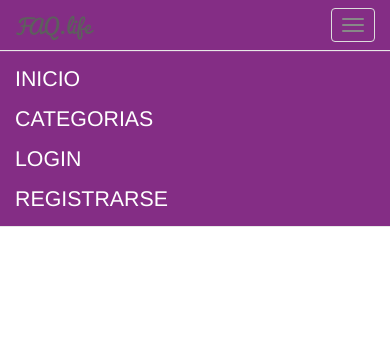
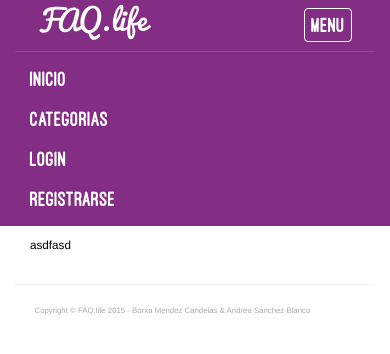
Before and after one commit to asblanco/FAQ.life, a PHP site: page /categorias.html in a window 390 px wide, after a click on "Menu". Shown: the top 354 px of the page. Run offline with PHP 8.4, Linux system fonts and the light colour scheme; some libraries are stand-ins or nearby versions.

Commit message:
Cabeceras
Todas as cabeceras funcionan ben.
Faltaría colocar o logo na cabecera principal.

```diff
--- a/categorias.html
+++ b/categorias.html
@@ -6,7 +6,8 @@
         <meta name="viewport" content="width=device-width, initial-scale=1"> <!-- Mobile first -->
         <meta name="author" content="Borxa Mendez Candeias & Andrea Sanchez Blanco">
 
-    <title>FAQ.life</title>
+        <title>FAQ.life</title> <!-- Titulo de la pestaña -->
+        <link rel="shortcut icon" href="img/logo.ico"/> <!-- Icono de la pestaña -->
 
         <!-- Bootstrap CSS-->
         <link rel="stylesheet" href="https://maxcdn.bootstrapcdn.com/bootstrap/3.3.5/css/bootstrap.min.css">
@@ -16,64 +17,50 @@
         <link href="css/fonts.css" rel="stylesheet" type="text/css">
     </head>
 
+    <!-- Cabecera -->
     <body>
-    <!-- Navigation -->
-    <nav class="navbar navbar-default navbar-fixed-top">
-        <div class="container-fluid">
-            <!-- Brand and toggle get grouped for better mobile display -->
-            <div class="navbar-header page-scroll">
-                <button type="button" class="navbar-toggle" data-toggle="collapse" data-target="#navbar-collapse1">
-                    <span class="sr-only">Toggle navigation</span>
-                    <span class="icon-bar"></span>
-                    <span class="icon-bar"></span>
-                    <span class="icon-bar"></span>
+<!--        <div class="parent-head">-->
+            <!-- Barra de navegacion -->
+            <nav class="parent-head col-xs-12 col-sm-12 col-md-12 navbar navbar-index">
+                <!-- div con el titulo y el icono en modo movil -->
+                <div class="col-md-2 navbar-header page-scroll">
+                    <button type="button" class="navbar-toggle2 botton-menu" data-toggle="collapse" data-target="#navbar-collapse1">
+                        <span class="text-menu-toggle osSansFont-menu">Menu</span>
                     </button>
-                <a class="navbar-brand pacificoFont" href="index.html">FAQ.life</a>
+                    <a class="navbar-brand pacificoFont-menu" href="index.html">FAQ.life</a>
                 </div>
-
-            <div class="collapse navbar-collapse" id="navbar-collapse1">
-                <ul class="nav navbar-nav navbar-right">
-                    <li>
-                        <a href="index.html">Inicio</a>
-                    </li>
-                    <li>
-                        <a href="categorias.html">Categorias</a>
-                    </li>
-                    <li>
-                        <a href="login.html">Login</a>
-                    </li>
-                    <li>
-                        <a href="registro.html">Registrarse</a>
-                    </li>
+                <!-- div con la lista de navegacion -->
+                <div class="col-md-10 collapse navbar-collapse navbar-right" id="navbar-collapse1">
+                    <ul class="nav navbar-nav navbar-right osSansFont">
+                        <li><a href="index.html">Inicio</a></li>
+                        <li><a href="categorias.html">Categorias</a></li>
+                        <li><a href="login.html">Login</a></li>
+                        <li><a href="registro.html">Registrarse</a></li>
                     </ul>
-            </div>
-
                 </div>
             </nav>
 
-    <!-- Page Header -->
-    <header>
-
-    </header>
-
-    <!-- Main Content -->
-
+        <!-- Contenido Principal -->
+        <div class="col-xs-12 col-sm-12 col-md-12">
+            <div class="row"><p></p></div> <!-- div superior de separacion -->
+            <div class="col-sm-2 col-md-2 hidden-phone"></div>
+            <div class="col-xs-12 col-sm-8 col-md-8">
+                <p>asdfasd</p>
+            </div>
+            <div class="col-sm-2 col-md-2 hidden-phone"></div>
+        </div>
+    </body>
 
     <!-- Footer -->
-    <footer>
-        <div class="container">
-            <div class="row">
-                <div class="col-lg-8 col-lg-offset-2 col-md-10 col-md-offset-1">
-                    <p class="copyright text-muted">Copyright &copy; FAQ.life 2015</p>
+    <!-- Footer -->
+    <div class="col-xs-12 col-sm-12 col-md-12">
+        <hr class="small">
+        <p class="autores">Copyright &copy; FAQ.life 2015 - Borxa Mendez Candeias & Andrea Sanchez Blanco</p>
     </div>
-            </div>
-        </div>
-    </footer>
-
 
     <!-- jQuery (necessary for Bootstrap's JavaScript plugins) -->
     <script src="https://ajax.googleapis.com/ajax/libs/jquery/1.11.3/jquery.min.js"></script>
     <!-- Bootstrap JavaScript -->
     <script src="https://maxcdn.bootstrapcdn.com/bootstrap/3.3.5/js/bootstrap.min.js"></script>
-  </body>
+
 </html>
--- a/css/fonts.css
+++ b/css/fonts.css
@@ -1,6 +1,11 @@
 @font-face {
     font-family: "pacifico";
     src: url(../fonts/Pacifico.otf);
+}
+
+.pacificoFont-menu {
+    font-family: "pacifico";
+    font-size: 2em;;
 }
 
 .pacificoFont {
@@ -58,6 +63,11 @@
     src: url(../fonts/OstrichSans-Heavy.otf);
 }
 
+.osSansFont-menu {
+    font-family: "OstrichSans-Heavy";
+    font-size: 1.5em;
+}
+
 .osSansFont {
     font-family: "OstrichSans-Heavy";
 }
--- a/css/main.css
+++ b/css/main.css
@@ -1,16 +1,21 @@
 /*ALL PAGES*/
 .navbar {
     background-color: #842d85;
+    margin: 0px;
 }
 
-.navbar .nav > li > a {             /*Change navigation*/
+.navbar-index .nav > li > a {             /*Change navigation*/
+    background-color: transparent;
     font-size: 16pt;
     color: white;
     text-transform: uppercase;
 }
 
-.navbar .navbar-brand {     /*Change FAQ.life color*/
+a.navbar-brand {     /*Change FAQ.life color*/
+    background-color: transparent;
     color: white;
+    padding: 2vmin;
+    text-align: center;
 }
 
 /*INDEX PAGE*/
@@ -18,27 +23,64 @@
     background-color: transparent;
 }
 
+/*
 .intro-header {
-    height: 40vmin;
+    height: 50vmin;
     background-color: #842d85;
 }
+*/
 
-#parent-head{
+.parent-head {
     display: table;
     width: 100%;
-    background-size: cover;
-    background-repeat: no-repeat;
-}
-
-#child-head {
-    color: white;
-    display: table-cell;
-    vertical-align: middle;
-    align-content: center;
+    background-color: #842d85;
+    border-style: none;
+    border-radius: 0px;
 }
 
 h1 {
-    font-weight: bold;
+    color: white;
     font-size: 12vmin;
     text-align: center;
 }
+
+p {
+    color: black;
+    font-size: 3vmin;
+    text-align: justify;
+}
+
+
+.text-menu-toggle {
+    text-align: center;
+    color: white;
+    font-size: 5vmin;
+}
+
+.navbar-header2 {
+    align-items: center;
+    align-content: center;
+    align-self: center;
+}
+
+.botton-menu {
+    background-color: #842d85;
+    border-color: white;
+    position: relative;
+    float: right;
+    border: 1px solid white;
+    border-radius: 4px;
+    margin: 2vmin;
+}
+
+@media (min-width: 768px) {
+    .navbar-toggle2 {
+        display: none;
+    }
+}
+
+.autores {
+    margin: 5vmin;
+    color: darkgray;
+    font-size: 2vmin;
+}
```
Also changed, not shown: index.html (+31 -49 lines), index2.html (deleted, +0 -39 lines), login.html (+33 -46 lines), registro.html (+33 -46 lines), fonts/Pacifico.ttf (added), img/logo.ico (added). Lines whose indentation alone changed are shown as unchanged.
